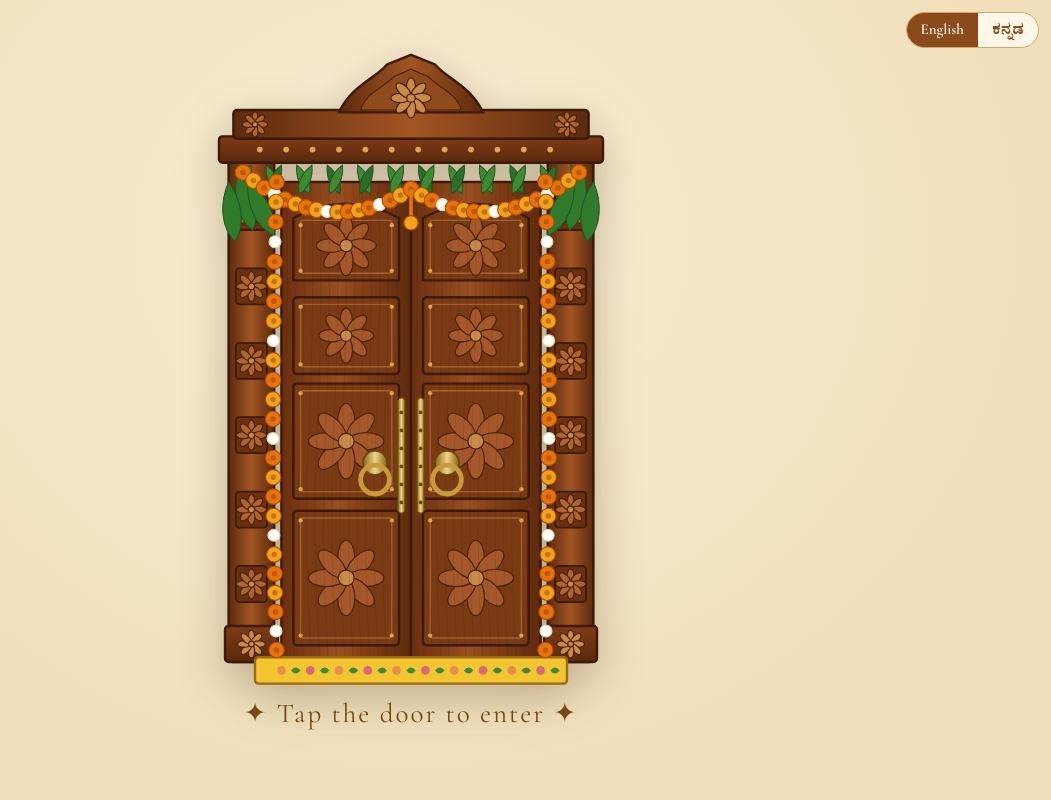
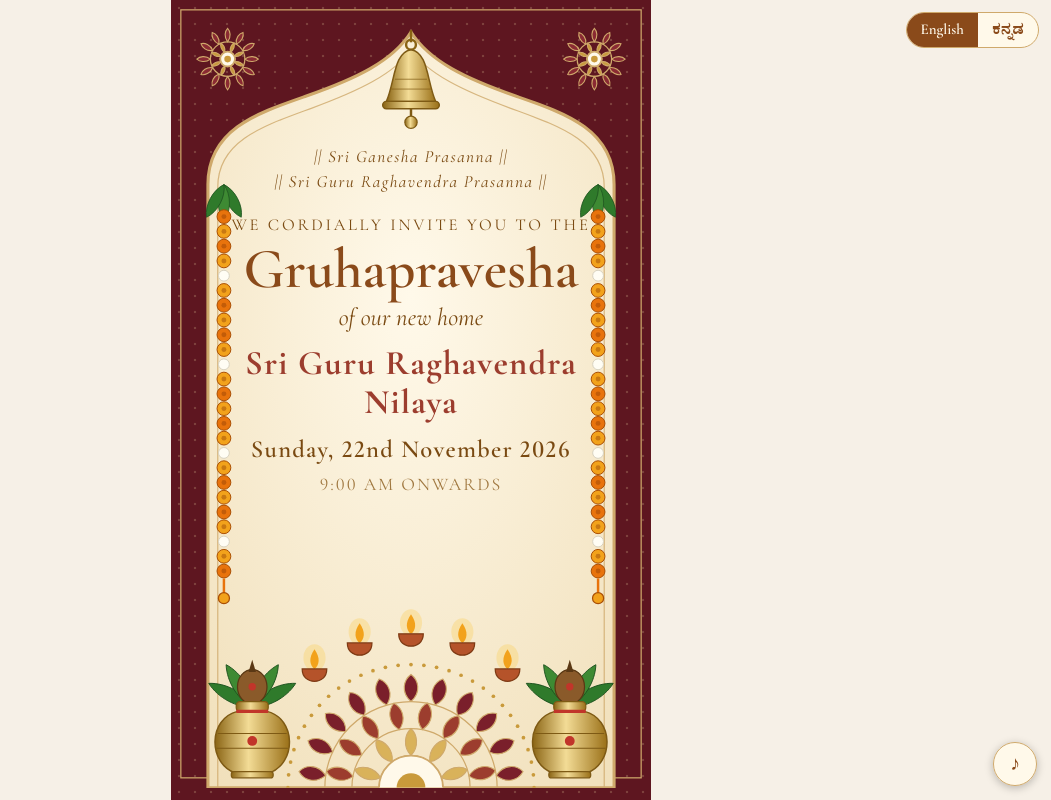
Before and after one commit to swathigm/gruhapravesha, a plain HTML site: page index.html in a window 1280 px wide. Shown: the top 800 px of the page, without its empty margins (229-1280 px from the left). Drawn offline with nearby package versions, Linux system fonts and the light colour scheme; a web font is replaced by a local one.

Commit message:
Implement music start on touch and door opening delay
Add functionality to start music on user interaction and set a timeout for door opening.

```diff
--- a/index.html
+++ b/index.html
@@ -163,6 +163,7 @@ main{background-color:var(--maroon);background-image:radial-gradient(rgba(238,21
 .house{font-size:calc(var(--u)*28)}
 body{font-variant-numeric:lining-nums}body.kn{font-family:"Noto Serif Kannada","Cormorant Garamond",Georgia,serif}body.kn .night .mb{display:none}
 .music{position:fixed;right:14px;bottom:14px;z-index:20;width:44px;height:44px;border-radius:50%;background:rgba(255,249,234,.95);border:1px solid var(--gold);color:var(--brown);font-size:20px;display:flex;align-items:center;justify-content:center;box-shadow:0 2px 8px rgba(0,0,0,.25)}.music.off{opacity:.55;text-decoration:line-through}
+.tap{display:none}
 </style>
 </head>
 <body class="locked">
@@ -464,6 +465,11 @@ $('doorBtn').addEventListener('click',function(){
   document.body.classList.remove('locked');window.scrollTo(0,0);
 });
 
+/* the door opens by itself after 2 seconds; phones only allow sound after a touch, so music starts on the first tap */
+setTimeout(function(){$('doorBtn').click()},2000);
+function firstTouch(e){if(e.target&&e.target.closest&&e.target.closest('#musicBtn'))return;if($('bgm').paused)setMusic(true)}
+['click','touchend','keydown'].forEach(function(ev){document.addEventListener(ev,function h(e){document.removeEventListener(ev,h);firstTouch(e)})});
+
 /* countdown: 22 Nov 2026, 9:00 am IST */
 (function(){
   var target=new Date('2026-11-22T09:00:00+05:30').getTime();
```
